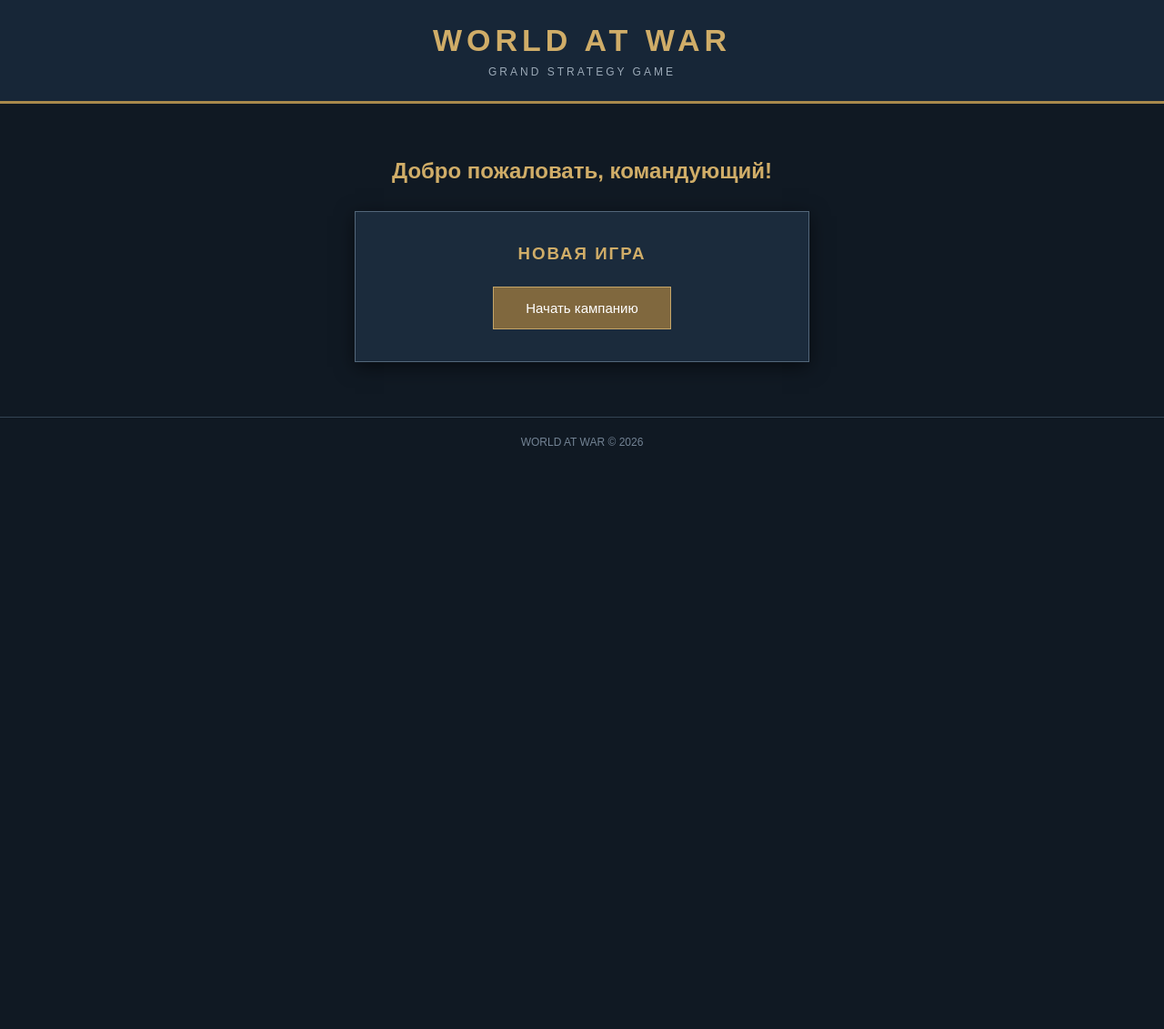
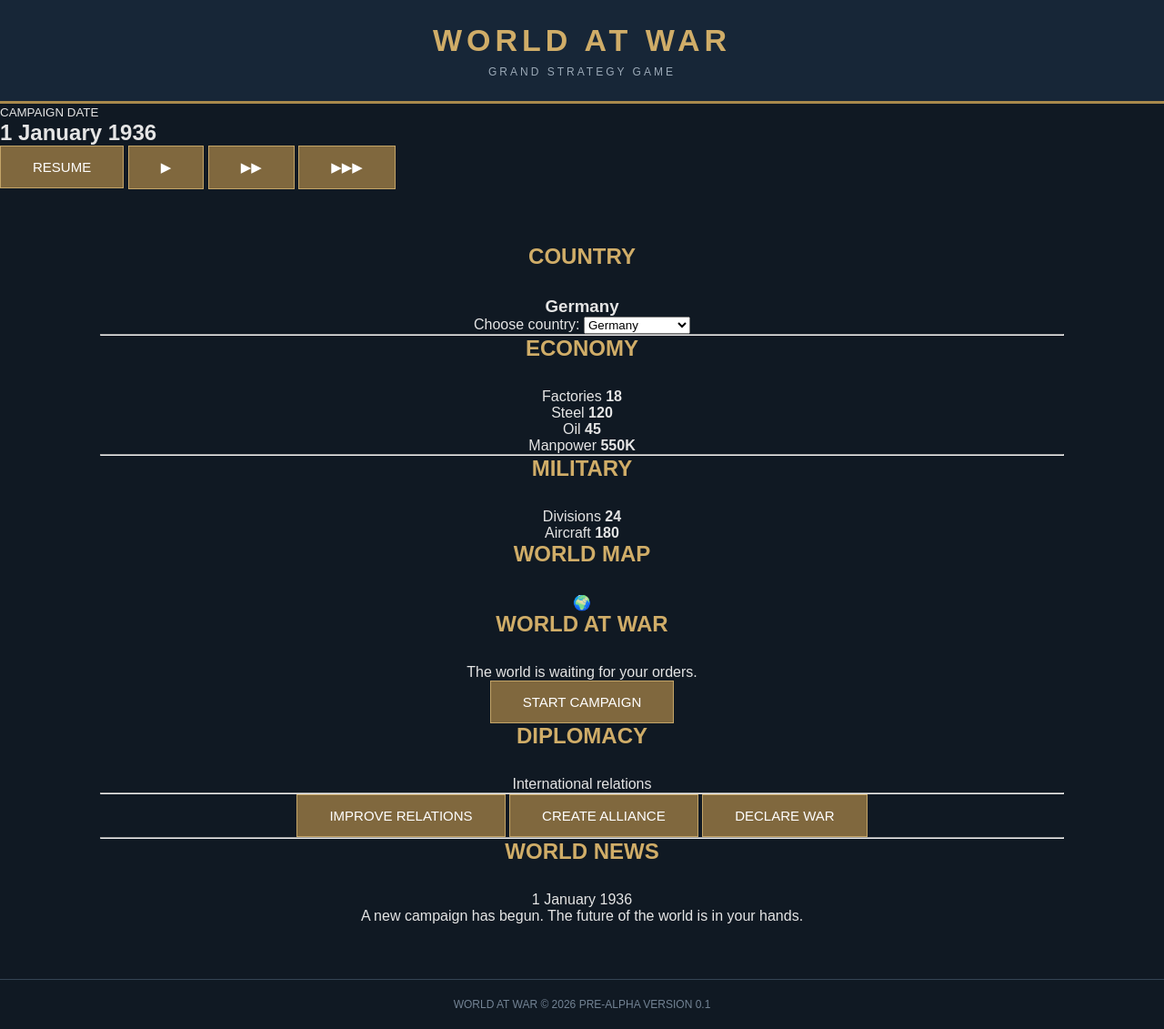
Before and after one commit to dimon540/world_at_war, a plain HTML site: page index.html in a window 1280 px wide. Shown: the whole page at 91% size. Before the commit the page ends 800 px from the top, so only its background shows below. Drawn offline with Linux system fonts and the light colour scheme.

Commit message:
Refactor HTML structure and add game resources

```diff
--- a/index.html
+++ b/index.html
@@ -6,6 +6,7 @@
     <title>WORLD AT WAR</title>
     <link rel="stylesheet" href="style.css">
 </head>
+
 <body>
 
 <header>
@@ -13,18 +14,149 @@
     <p>GRAND STRATEGY GAME</p>
 </header>
 
-    <main>
-        <h2>Добро пожаловать, командующий!</h2>
+<div class="top-panel">
 
-        <div class="game-panel">
-            <h3>НОВАЯ ИГРА</h3>
-            <button>Начать кампанию</button>
+    <div>
+        <small>CAMPAIGN DATE</small>
+        <h2 id="game-date">1 January 1936</h2>
     </div>
+
+    <div class="time-controls">
+        <button onclick="pauseGame()" id="pause-button">
+            RESUME
+        </button>
+
+        <button onclick="changeSpeed(1)">▶</button>
+        <button onclick="changeSpeed(2)">▶▶</button>
+        <button onclick="changeSpeed(4)">▶▶▶</button>
+    </div>
+
+</div>
+
+<main class="game-layout">
+
+    <aside class="side-panel">
+
+        <h2>COUNTRY</h2>
+
+        <h3 id="selected-country">Germany</h3>
+
+        <label>Choose country:</label>
+
+        <select onchange="selectCountry(this.value)">
+            <option>Germany</option>
+            <option>France</option>
+            <option>United Kingdom</option>
+            <option>Soviet Union</option>
+            <option>United States</option>
+            <option>Italy</option>
+            <option>Japan</option>
+            <option>Poland</option>
+        </select>
+
+        <hr>
+
+        <h2>ECONOMY</h2>
+
+        <div class="resource">
+            <span>Factories</span>
+            <b>18</b>
+        </div>
+
+        <div class="resource">
+            <span>Steel</span>
+            <b>120</b>
+        </div>
+
+        <div class="resource">
+            <span>Oil</span>
+            <b>45</b>
+        </div>
+
+        <div class="resource">
+            <span>Manpower</span>
+            <b>550K</b>
+        </div>
+
+        <hr>
+
+        <h2>MILITARY</h2>
+
+        <div class="resource">
+            <span>Divisions</span>
+            <b>24</b>
+        </div>
+
+        <div class="resource">
+            <span>Aircraft</span>
+            <b>180</b>
+        </div>
+
+    </aside>
+
+    <section class="map-panel">
+
+        <h2>WORLD MAP</h2>
+
+        <div class="map-placeholder">
+
+            <div class="globe">🌍</div>
+
+            <h2>WORLD AT WAR</h2>
+
+            <p>
+                The world is waiting for your orders.
+            </p>
+
+            <button onclick="startGame()">
+                START CAMPAIGN
+            </button>
+
+        </div>
+
+    </section>
+
+    <aside class="side-panel diplomacy">
+
+        <h2>DIPLOMACY</h2>
+
+        <p>International relations</p>
+
+        <hr>
+
+        <button onclick="alert('Diplomacy system coming soon!')">
+            IMPROVE RELATIONS
+        </button>
+
+        <button onclick="alert('Alliance system coming soon!')">
+            CREATE ALLIANCE
+        </button>
+
+        <button onclick="alert('War system coming soon!')">
+            DECLARE WAR
+        </button>
+
+        <hr>
+
+        <h2>WORLD NEWS</h2>
+
+        <p>1 January 1936</p>
+
+        <p>
+            A new campaign has begun.
+            The future of the world is in your hands.
+        </p>
+
+    </aside>
+
 </main>
 
 <footer>
     WORLD AT WAR © 2026
+    <span>PRE-ALPHA VERSION 0.1</span>
 </footer>
+
+<script src="script.js"></script>
 
 </body>
 </html>
```
Lines whose indentation alone changed are shown as unchanged.
